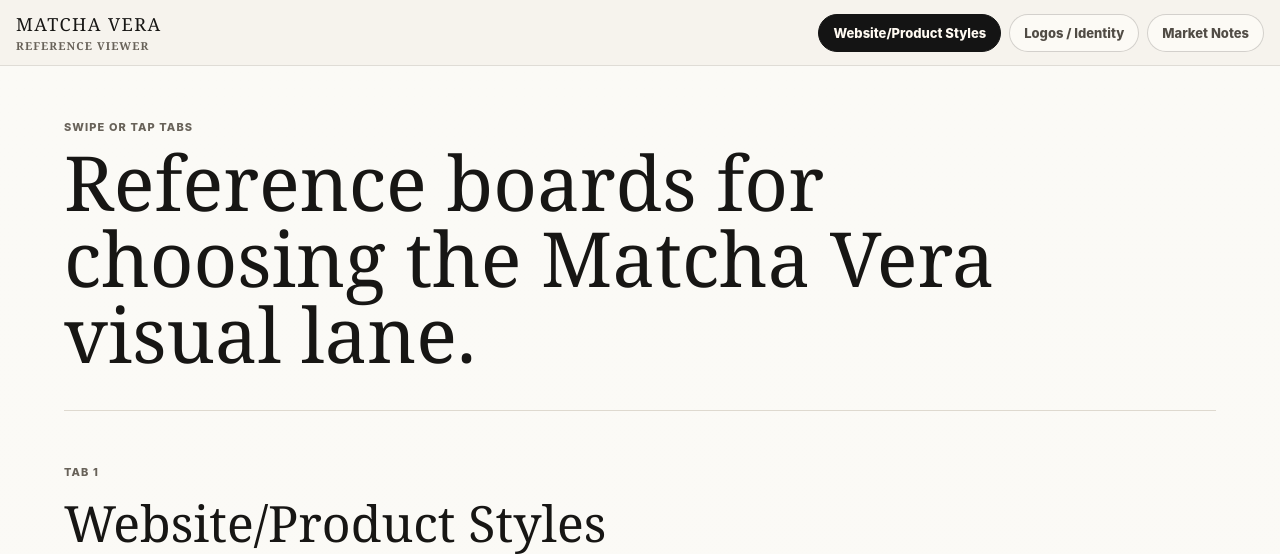
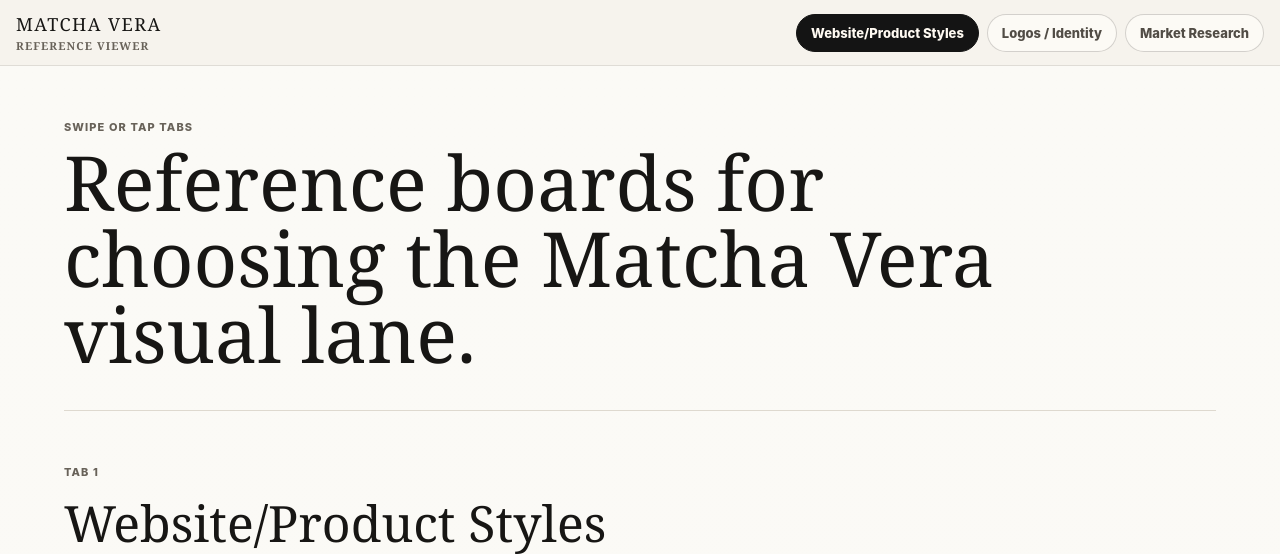
Before and after one commit to awhiew/matcha-vera-reference, a plain HTML site: page index.html in a window 1280 px wide. Shown: the top 554 px of the page. Drawn offline with Linux system fonts and the light colour scheme.

Commit message:
Rename market notes tab to market research

```diff
--- a/index.html
+++ b/index.html
@@ -15,7 +15,7 @@
       <nav class="tab-list" aria-label="Reference tabs">
         <button class="tab-button active" type="button" data-tab="web" aria-selected="true">Website/Product Styles</button>
         <button class="tab-button" type="button" data-tab="logos" aria-selected="false">Logos / Identity</button>
-        <button class="tab-button" type="button" data-tab="notes" aria-selected="false">Market Notes</button>
+        <button class="tab-button" type="button" data-tab="notes" aria-selected="false">Market Research</button>
       </nav>
     </header>
 
@@ -51,10 +51,10 @@
         <div id="logo-gallery" class="logo-gallery" aria-live="polite"></div>
       </section>
 
-      <section id="panel-notes" class="tab-panel" data-panel="notes" aria-label="Market Notes">
+      <section id="panel-notes" class="tab-panel" data-panel="notes" aria-label="Market Research">
         <div class="panel-heading">
           <p class="eyebrow">Tab 3</p>
-          <h2>Market Notes</h2>
+          <h2>Market Research</h2>
           <p>Concise direction for turning the references into a brand decision.</p>
         </div>
         <div class="notes-grid">
```
